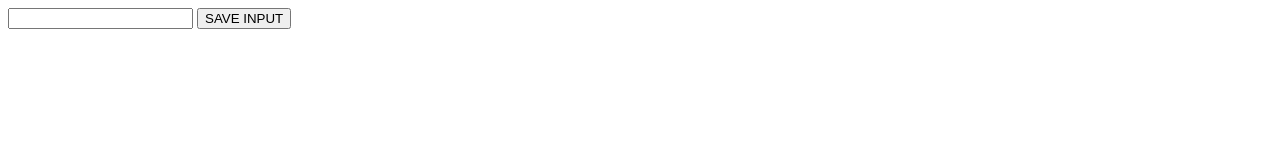
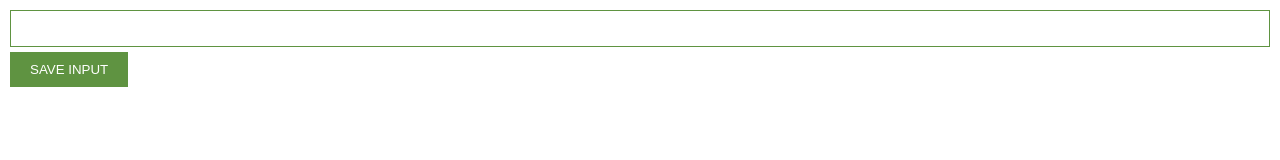
Before and after one commit to pravashkarki/lead-tracker, a plain HTML site: page index.html in a window 1280 px wide. Drawn offline with Linux system fonts and the light colour scheme.

Commit message:
Style the button and input tag

```diff
--- a/index.html
+++ b/index.html
@@ -9,10 +9,8 @@
     <title>Lead Tracker</title>
 </head>
 <body>
-<form action="#">
     <input type="text" id="input-el">
     <button id="input-btn">SAVE INPUT</button>
-</form>
 <script src="script.js"></script>
 </body>
 </html>
--- a/style.css
+++ b/style.css
@@ -0,0 +1,25 @@
+* {
+    box-sizing: border-box;
+    margin: 0;
+    padding: 0;
+}
+
+body {
+    font-family: -apple-system, BlinkMacSystemFont, "Segoe UI", Roboto, Helvetica, Arial, sans-serif, "Apple Color Emoji", "Segoe UI Emoji", "Segoe UI Symbol";
+    padding: 10px;
+}
+
+input {
+    padding: 10px;
+    width: 100%;
+    border: 1px solid #5f9341;
+    margin-bottom: 5px;
+}
+
+button {
+    background: #5f9341;
+    padding: 10px 20px;
+    border: 0;
+    color: #fff;
+    cursor: pointer;
+}
```
